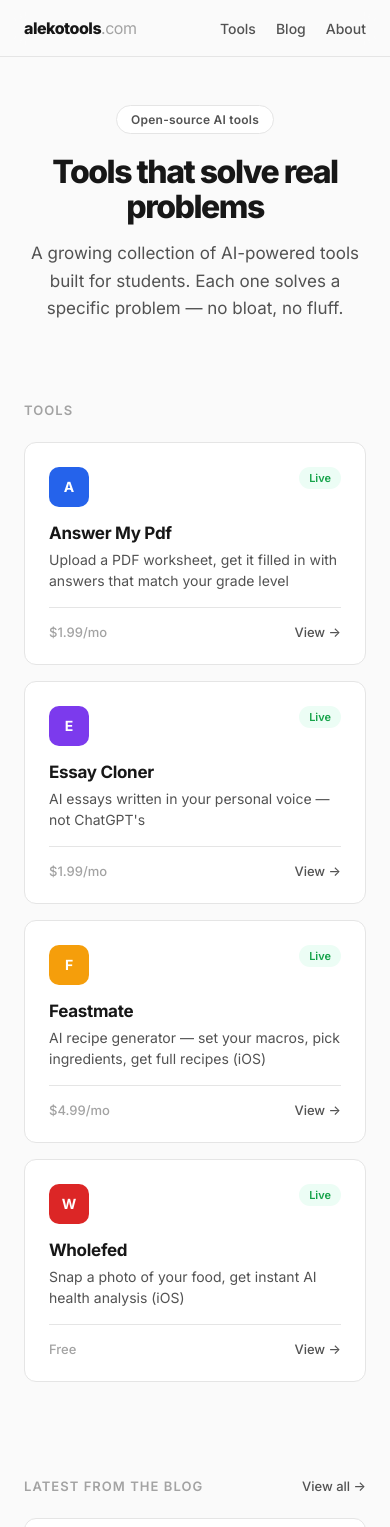
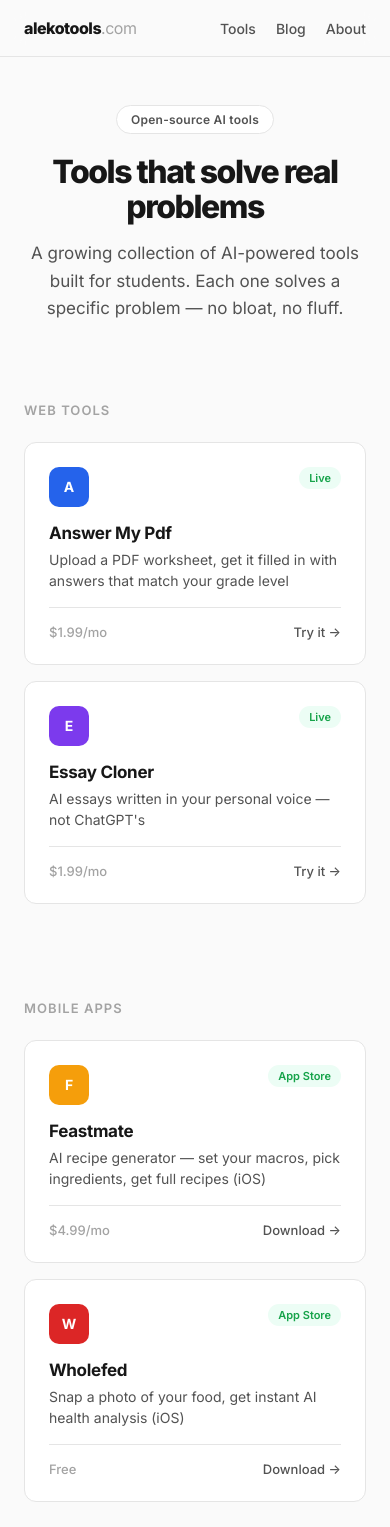
Before and after one commit to alekokourtidis/alekokourtidis, a Next.js app: page / in a window 390 px wide. Shown: the top 1527 px of the page. Built offline with nearby package versions, Linux system fonts and the light colour scheme; no server answers; the database is empty.

Commit message:
Split tools into Web Tools and Mobile Apps sections

```diff
--- a/app/page.js
+++ b/app/page.js
@@ -38,12 +38,14 @@ const CORE_PRODUCTS = [
     project_name: "feastmate",
     tagline: "AI recipe generator — set your macros, pick ingredients, get full recipes (iOS)",
     deploy_url: "https://apps.apple.com/us/app/feastmate-ai-recipe-generator/id6738283833",
+    isApp: true,
   },
   {
     id: "wholefed",
     project_name: "wholefed",
     tagline: "Snap a photo of your food, get instant AI health analysis (iOS)",
     deploy_url: "https://apps.apple.com/app/wholefed",
+    isApp: true,
   },
 ];
 
@@ -72,45 +74,28 @@ export default async function Home() {
         </p>
       </div>
 
-      {/* Tools Section */}
+      {/* Web Tools */}
       <div className="section">
         <div className="section-header">
-          <span className="section-title">Tools</span>
+          <span className="section-title">Web Tools</span>
         </div>
+        <div className="products">
+          {products.filter(p => !p.isApp).map((product) => (
+            <ProductCard key={product.id} product={product} />
+          ))}
+        </div>
+      </div>
 
-        {products.length === 0 ? (
-          <p style={{ color: "var(--text-muted)", padding: "40px 0", textAlign: "center", fontSize: 14 }}>
-            Loading tools...
-          </p>
-        ) : (
-          <div className="products">
-            {products.map((product) => {
-              const evaluation = product.evaluations?.[0] || product.evaluations;
-              const color = PRODUCT_COLORS[product.project_name] || "#525252";
-              const pricing = PRODUCT_PRICING[product.project_name] || "Free";
-              const initial = formatName(product.project_name).charAt(0);
-
-              return (
-                <Link href={`/${product.project_name}`} key={product.id} className="product-card">
-                  <div className="card-top">
-                    <div className="card-icon" style={{ background: color }}>
-                      {initial}
-                    </div>
-                    <span className="card-badge">Live</span>
-                  </div>
-                  <h3>{formatName(product.project_name)}</h3>
-                  <div className="tagline">
-                    {product.tagline || evaluation?.eli17 || ""}
-                  </div>
-                  <div className="card-footer">
-                    <span className="card-price">{pricing}</span>
-                    <span className="card-arrow">View →</span>
-                  </div>
-                </Link>
-              );
-            })}
-          </div>
-        )}
+      {/* Mobile Apps */}
+      <div className="section">
+        <div className="section-header">
+          <span className="section-title">Mobile Apps</span>
+        </div>
+        <div className="products">
+          {products.filter(p => p.isApp).map((product) => (
+            <ProductCard key={product.id} product={product} />
+          ))}
+        </div>
       </div>
 
       {/* Recent Blog Posts */}
@@ -143,6 +128,32 @@ export default async function Home() {
   );
 }
 
+function ProductCard({ product }) {
+  const evaluation = product.evaluations?.[0] || product.evaluations;
+  const color = PRODUCT_COLORS[product.project_name] || "#525252";
+  const pricing = PRODUCT_PRICING[product.project_name] || "Free";
+  const initial = formatName(product.project_name).charAt(0);
+
+  return (
+    <Link href={product.deploy_url || `/${product.project_name}`} target={product.deploy_url ? "_blank" : undefined} rel={product.deploy_url ? "noopener" : undefined} className="product-card">
+      <div className="card-top">
+        <div className="card-icon" style={{ background: color }}>
+          {initial}
+        </div>
+        <span className="card-badge">{product.isApp ? "App Store" : "Live"}</span>
+      </div>
+      <h3>{formatName(product.project_name)}</h3>
+      <div className="tagline">
+        {product.tagline || evaluation?.eli17 || ""}
+      </div>
+      <div className="card-footer">
+        <span className="card-price">{pricing}</span>
+        <span className="card-arrow">{product.isApp ? "Download →" : "Try it →"}</span>
+      </div>
+    </Link>
+  );
+}
+
 function formatName(slug) {
   return slug.replace(/-/g, " ").replace(/\b\w/g, (c) => c.toUpperCase());
 }
```
